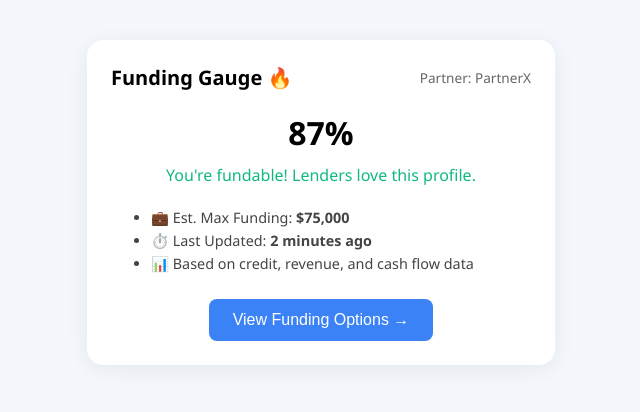
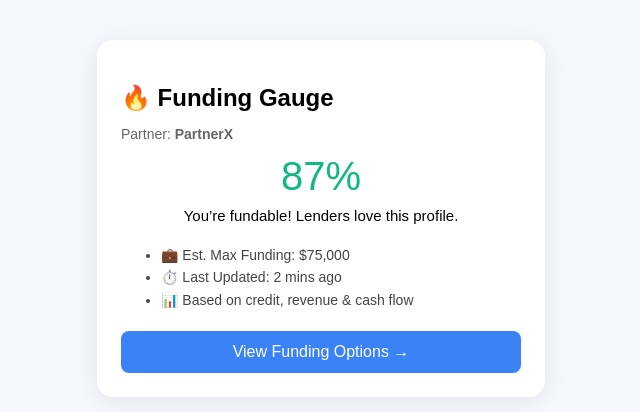
Before and after one commit to fundedfi/gaugemeter-widget, a React (Vite) app: page / in a window 1280 px wide. Shown: the top 412 px of the page, without its empty margins (319-959 px from the left). Built offline with nearby package versions, Linux system fonts and the light colour scheme.

Commit message:
🧯 Final patch: working fallback using App.jsx

```diff
--- /dev/null
+++ b/src/App.jsx
@@ -0,0 +1,47 @@
+import React from 'react';
+
+const App = () => {
+  const partnerId = new URLSearchParams(window.location.search).get('partner_id') || 'PartnerX';
+
+  return (
+    <main style={{
+      maxWidth: '400px',
+      margin: '40px auto',
+      background: '#fff',
+      borderRadius: '16px',
+      padding: '24px',
+      boxShadow: '0 4px 24px rgba(0,0,0,0.08)',
+      fontFamily: 'Arial, sans-serif'
+    }}>
+      <h2 style={{ marginBottom: 10 }}>🔥 Funding Gauge</h2>
+      <p style={{ color: '#666', fontSize: '14px', marginBottom: '12px' }}>
+        Partner: <strong>{partnerId}</strong>
+      </p>
+      <div style={{ textAlign: 'center', fontSize: '2.5rem', color: '#10b981', marginBottom: 8 }}>
+        87%
+      </div>
+      <div style={{ fontSize: '15px', textAlign: 'center', marginBottom: 20 }}>
+        You’re fundable! Lenders love this profile.
+      </div>
+      <ul style={{ fontSize: '14px', color: '#444', lineHeight: 1.6, marginBottom: 20 }}>
+        <li>💼 Est. Max Funding: $75,000</li>
+        <li>⏱️ Last Updated: 2 mins ago</li>
+        <li>📊 Based on credit, revenue & cash flow</li>
+      </ul>
+      <button style={{
+        background: '#3b82f6',
+        color: '#fff',
+        padding: '12px 20px',
+        border: 'none',
+        borderRadius: '8px',
+        width: '100%',
+        cursor: 'pointer',
+        fontSize: '16px'
+      }}>
+        View Funding Options →
+      </button>
+    </main>
+  );
+};
+
+export default App;
--- a/src/main.jsx
+++ b/src/main.jsx
@@ -1,10 +1,10 @@
-import React from 'react'
-import ReactDOM from 'react-dom/client'
-import './style.css'
-import GaugeDemo from './components/GaugeDemo.jsx'
+import React from 'react';
+import ReactDOM from 'react-dom/client';
+import App from './App.jsx';
+import './style.css';
 
 ReactDOM.createRoot(document.getElementById('root')).render(
   <React.StrictMode>
-    <GaugeDemo />
+    <App />
   </React.StrictMode>
-)
+);
```
